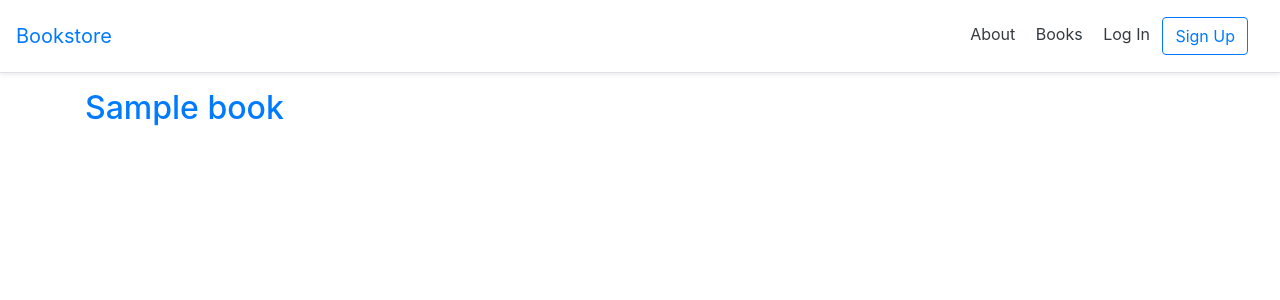
After one commit to Gabkings/bookstoreapp, a Django app: page /books in a window 1280 px wide. The commit adds this page. Shown: the top 300 px of the page. Run offline with Django 3.2, Linux system fonts and the light colour scheme; tables that the repository leaves empty hold one stand-in row (values such as "Sample post"); some libraries are stand-ins or nearby versions.

Commit message:
added book models app

```diff
--- /dev/null
+++ b/books/apps.py
@@ -0,0 +1,5 @@
+from django.apps import AppConfig
+
+
+class BooksConfig(AppConfig):
+    name = 'books'
--- /dev/null
+++ b/books/models.py
@@ -0,0 +1,19 @@
+from django.db import models
+from django.urls import reverse
+import uuid
+
+class Book(models.Model):
+    id = models.UUIDField(
+        primary_key=True,
+        default=uuid.uuid4,
+        editable=False
+    )
+    title = models.CharField(max_length=200)
+    author = models.CharField(max_length=200)
+    price = models.DecimalField(max_digits=6,decimal_places=2)
+
+    def __str__(self):
+        return self.title
+
+    def get_absolute_url(self):
+        return reverse("book_detail", args=[str(self.id)])
--- /dev/null
+++ b/books/urls.py
@@ -0,0 +1,7 @@
+from django.urls import path
+from .views import BookListView ,BookDetailView
+
+urlpatterns = [
+    path('', BookListView.as_view(), name='book_list'),
+    path('<uuid:pk>', BookDetailView.as_view(), name='book_detail')
+]
--- /dev/null
+++ b/books/views.py
@@ -0,0 +1,14 @@
+from django.shortcuts import render
+from .models import Book
+from django.views.generic import ListView, DetailView
+# Create your views here.
+
+class BookListView(ListView):
+    model = Book
+    context_object_name = 'book_list'
+    template_name= 'books/book_list.html'
+
+class BookDetailView(DetailView):
+    model = Book
+    context_object_name = 'book'
+    template_name = 'books/book_detail.html'
--- a/bookstore_project/settings.py
+++ b/bookstore_project/settings.py
@@ -47,6 +47,7 @@ INSTALLED_APPS = [
     # Local
     'users.apps.UsersConfig',
     'pages.apps.PagesConfig',
+    'books.apps.BooksConfig',
 ]
 
 MIDDLEWARE = [
--- a/bookstore_project/urls.py
+++ b/bookstore_project/urls.py
@@ -8,4 +8,5 @@ urlpatterns = [
     # User management
     path('accounts/', include('allauth.urls')),
     path('admin/', admin.site.urls),
+    path('books', include('books.urls'))
 ]
--- a/templates/_base.html
+++ b/templates/_base.html
@@ -16,6 +16,7 @@
       <a href="{% url 'home' %}" class="navbar-brand my-0 mr-md-auto font-weight-normal">Bookstore</a>
       <nav class="my-2 my-md-0 mr-md-3">
         <a class="p-2 text-dark" href="{% url 'about' %}">About</a>
+        <a class="p-2 text-dark" href="{% url 'book_list' %}">Books</a>
         {% if user.is_authenticated %}
           <a class="p-2 text-dark" href="{% url 'account_logout' %}">Log Out</a>
         {% else %}
--- /dev/null
+++ b/templates/books/book_list.html
@@ -0,0 +1,14 @@
+{% extends "_base.html" %}
+
+{% block title %}
+    Books List
+{% endblock title %}
+
+{% block content %}
+    {% for book in book_list %}
+        <div>
+            <h2><a href="{{book.get_absolute_url}}">{{book.title}}</a></h2>
+        </div>
+    {% endfor %}
+
+{% endblock content %}
```
Also changed, not shown: books/admin.py (added, +7 -0 lines), books/tests.py (added, +41 -0 lines), templates/books/book_detail.html (added, +13 -0 lines), books/__init__.py (added), books/migrations/0001_initial.py (added), books/migrations/__init__.py (added), static/images/dev123.webp (added), static/images/django123.jpg (added).
